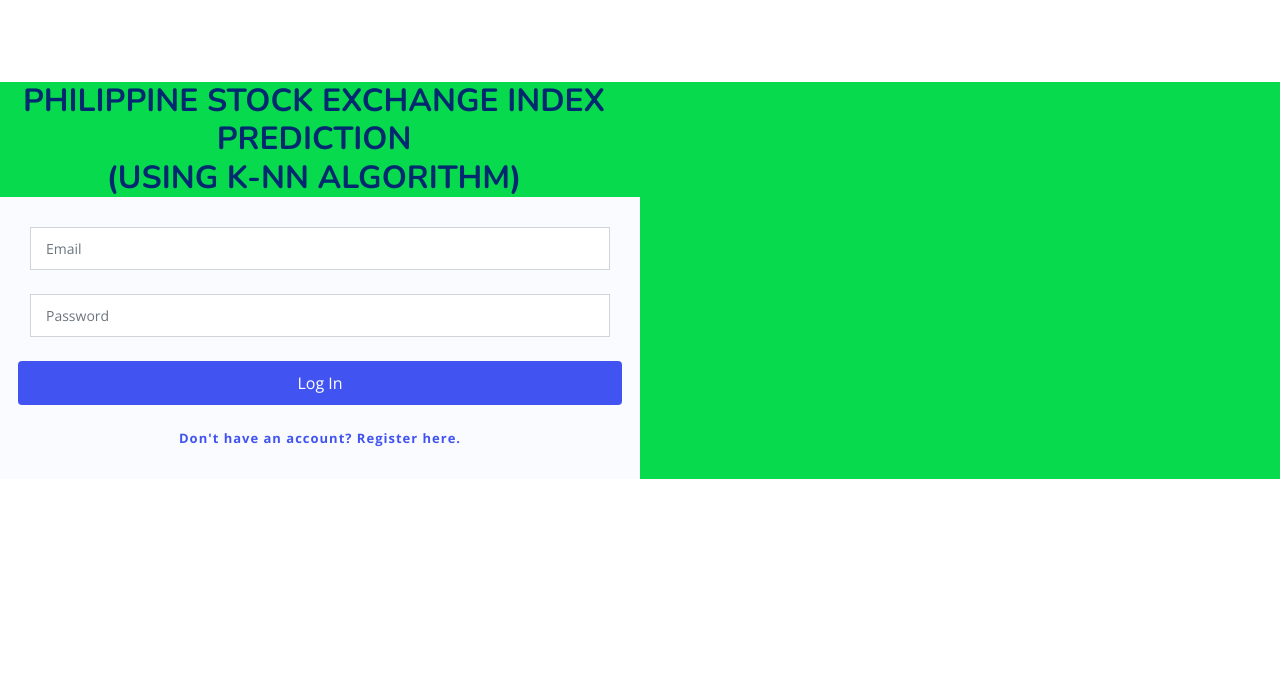
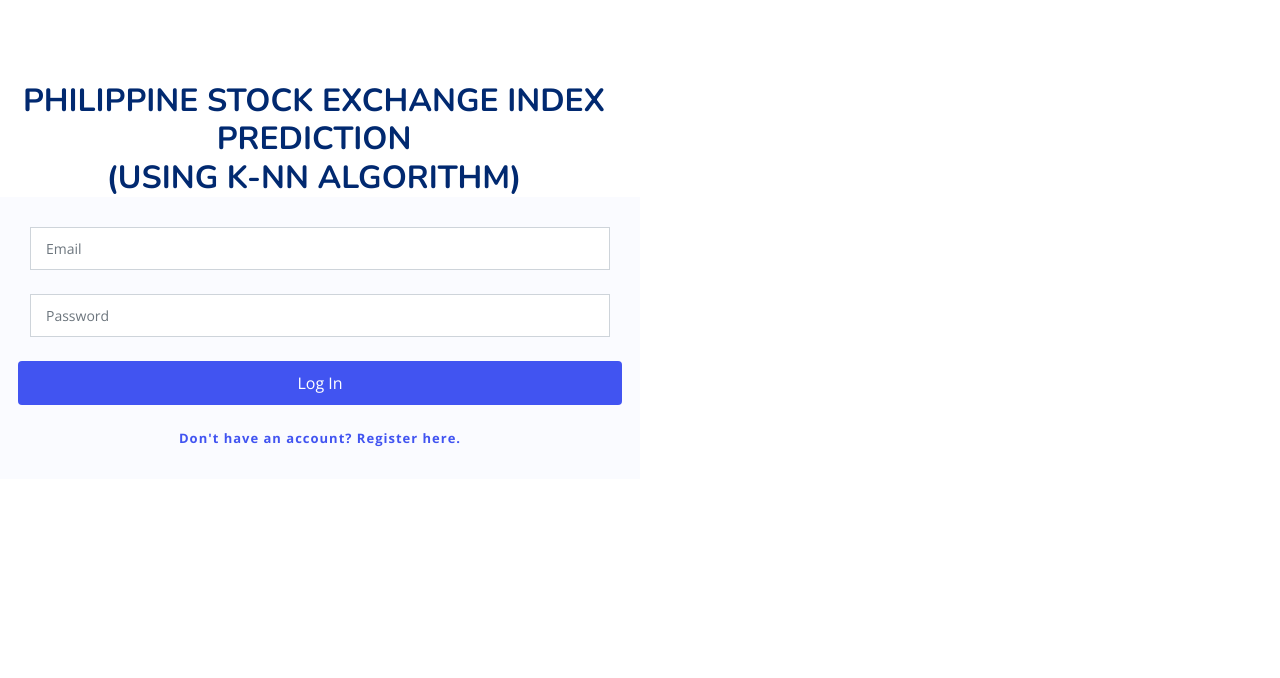
Before and after one commit to calvinjazz/thesis2-calvinjazz, a Django app: page /login in a window 1280 px wide. Shown: the part 84-762 px from the top of the page. Run offline with Django 3.2, Linux system fonts and the light colour scheme; some libraries are stand-ins or nearby versions.

Commit message:
css test5

```diff
--- a/static/assets/css/style.css
+++ b/static/assets/css/style.css
@@ -2634,8 +2634,3 @@ section {
   background: #4154f1;
   color: #fff;
 }
-
-.chart .test {
-  background-color: #08da4e;
-  border-color: #ed3c0d;
-}
--- a/templates/login.html
+++ b/templates/login.html
@@ -72,7 +72,6 @@
         <div class = "pt-5"></div>
 
         <div class="section">
-          <div class="test">
             <div class="row">
               <div class="col-lg-6 d-flex flex-column justify-content-center">
                 {% if user.is_authenticated %}
@@ -113,7 +112,6 @@
                 </div>
               </form>
             </div>
-          </div>
         </div>
 
         <div class = "pb-5"></div>
```
Also changed, not shown: 1 other file.
